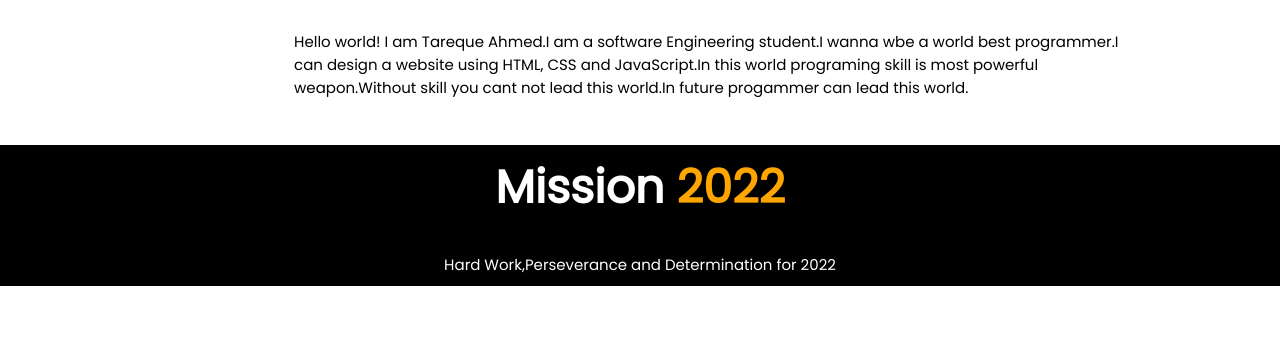
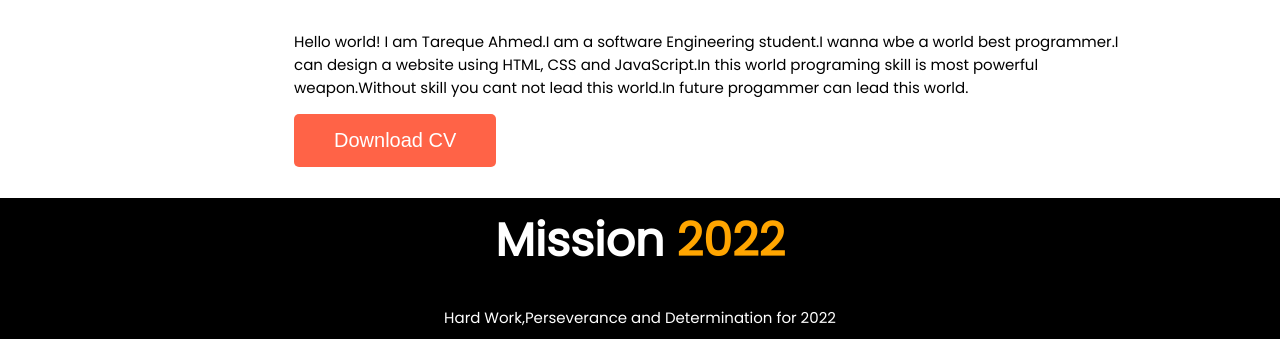
Before and after one commit to TAREQUE-AHMED/assignment-01, a plain HTML site: page index.html in a window 1280 px wide. Shown: the part 1778-2132 px from the top of the page. Before the commit the page ends 2079 px from the top, so only its background shows below. Drawn offline with Linux system fonts and the light colour scheme.

Commit message:
added button

```diff
--- a/index.html
+++ b/index.html
@@ -94,6 +94,7 @@
             <div class="about-me">
                 <h1>About Me</h1>
                 <p>Hello world! I am Tareque Ahmed.I am a software Engineering student.I wanna wbe a world best programmer.I can design a website using HTML, CSS and JavaScript.In this world programing skill is most powerful weapon.Without skill you cant not lead this world.In future progammer can lead this world.</p>
+                <button type="button" class="btn">Download CV</button>
             </div>
         </section>
     </div>
```
